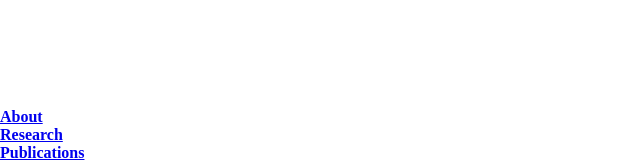
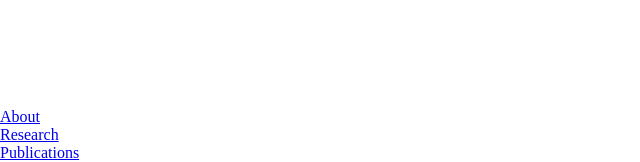
Before and after one commit to anarahlin/anarahlin.github.io, a Jekyll site: the page built from index.html, in a window 1280 px wide. Shown: the part 342-504 px from the top of the page, without its empty margins (0-640 px from the left). Built offline with Jekyll 4.4.1, drawn with Linux system fonts in a browser that asks for light colours; nearby versions of some CDN libraries; the list of posts is cut into pages by our own code; comment, search, counter and statistics services are not loaded.

Commit message:
Update nav.html

```diff
--- a/_includes/nav.html
+++ b/_includes/nav.html
@@ -23,16 +23,16 @@
 			<br>
 			<br>
 			<br> <!-- 20 -->
+			<br> <!-- to edit the font style of the links below, <a style="font-weight:bold" href="/index.html">About</a></li> -->
 			<br>
 			<br>
 			<br>
 			<br>
-			<br>
-			<li {% if current[1] == 'index.html' %}class='current'{% endif %}><a style="font-weight:bold" href="/index.html">About</a></li>
-			<li {% if current[1] == 'research.html' %}class='current'{% endif %}><a style="font-weight:bold" href="/research.html">Research</a></li>
-			<li {% if current[1] == 'publications.html' %}class='current'{% endif %}><a style="font-weight:bold" href="/publications.html">Publications</a></li>
-			<li {% if current[1] == 'outreach.html' %}class='current'{% endif %}><a style="font-weight:bold" href="/outreach.html">Outreach</a></li>
-			<li {% if current[1] == 'CV.html' %}class='current'{% endif %}><a style="font-weight:bold" href="/cv.html">CV</a></li>
+			<li {% if current[1] == 'index.html' %}class='current'{% endif %}><a href="/index.html">About</a></li>
+			<li {% if current[1] == 'research.html' %}class='current'{% endif %}><a href="/research.html">Research</a></li>
+			<li {% if current[1] == 'publications.html' %}class='current'{% endif %}><a href="/publications.html">Publications</a></li>
+			<li {% if current[1] == 'outreach.html' %}class='current'{% endif %}><a href="/outreach.html">Outreach</a></li>
+			<li {% if current[1] == 'CV.html' %}class='current'{% endif %}><a href="/cv.html">CV</a></li>
 
 		</ul>
 	</nav>
```
